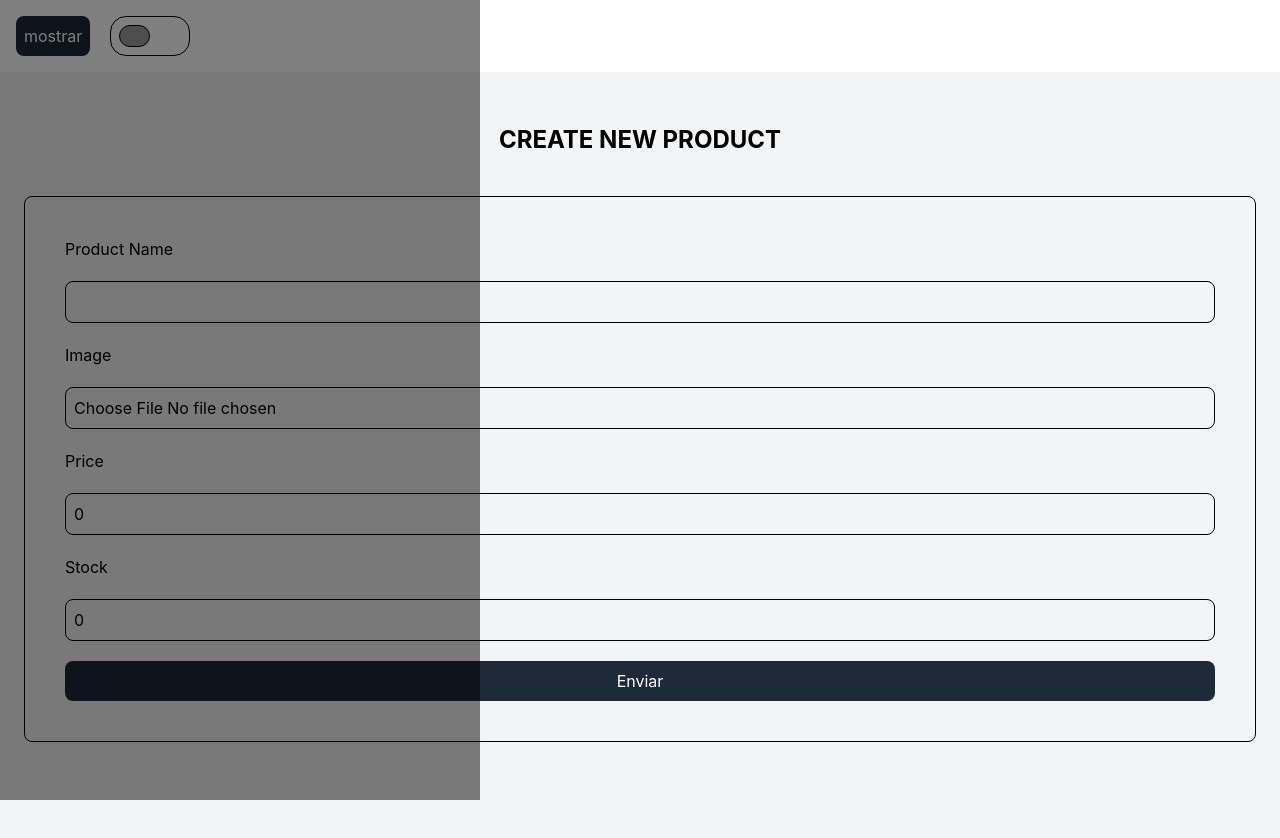
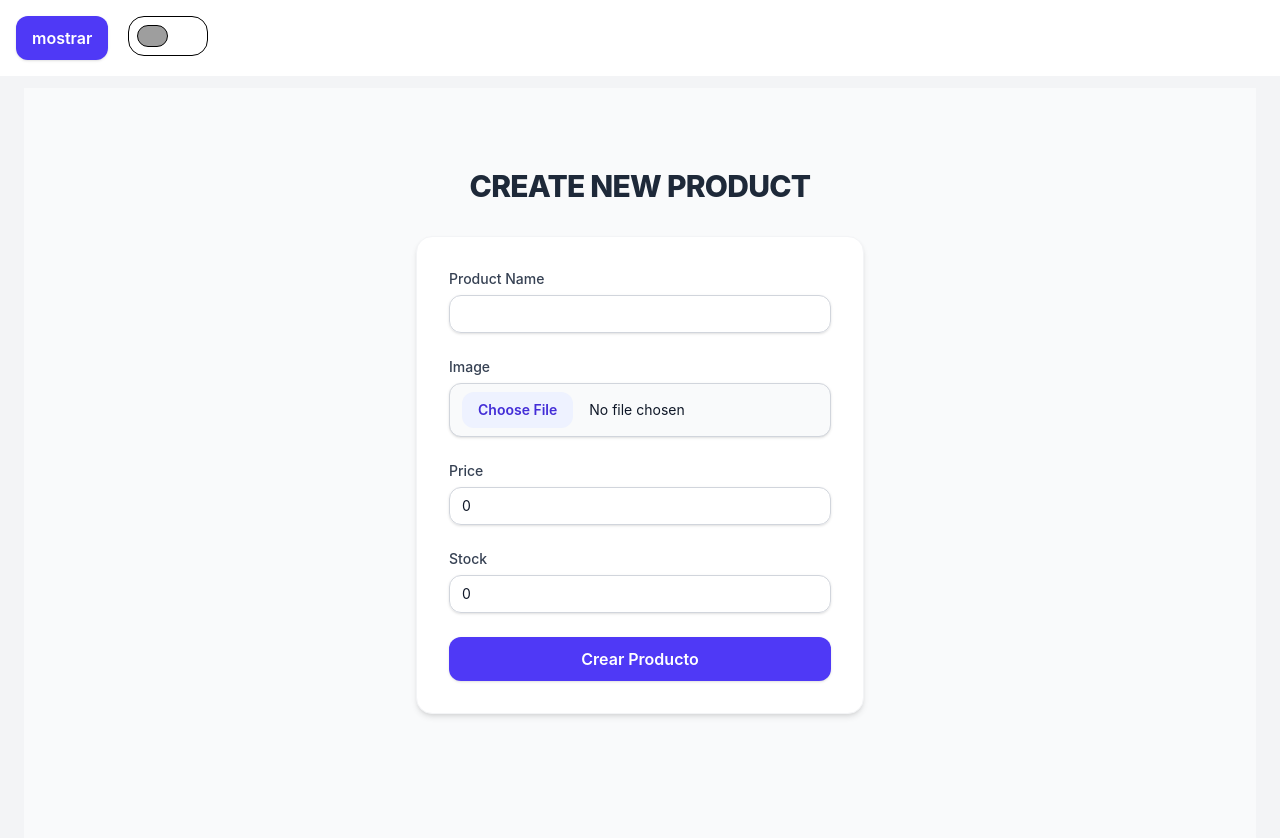
Before and after one commit to and1ru/POS-front, a React (Vite) app: page /private/create-product in a window 1280 px wide. Shown: the top 838 px of the page. Built offline with nearby package versions, Linux system fonts and the light colour scheme; grey boxes are pictures that could not be loaded.

Commit message:
se mejoraron los estilos del formulario para crear un producti

```diff
--- a/src/components/Input-component.tsx
+++ b/src/components/Input-component.tsx
@@ -1,24 +1,53 @@
 import { Controller, type Control, type FieldError, type FieldValues, type Path } from "react-hook-form";
+import { styles } from "../helper/style";
 
 interface Props<T extends FieldValues> {
-    name: Path<T>
+  name: Path<T>;
   label: string;
-    control: Control<T>
-    type:string;
+  control: Control<T>;
+  type: string;
   error?: FieldError;
   classN?: string;
 }
 
-export const InputComponent = <T extends FieldValues>({name,label,control,type, error, classN}:Props<T>) => {
+export const InputComponent = <T extends FieldValues>({ name, label, control, type, error, classN }: Props<T>) => {
+  // Determinamos si es un input de tipo archivo para aplicar estilos especiales
+  const isFile = type === "file";
+
   return (
-    <>
-    <label htmlFor={name}>{label}</label>
+    <div className={styles.inputWrapper}>
+      <label htmlFor={name} className={styles.label}>
+        {label}
+      </label>
+
       <Controller
         name={name}
         control={control}
-    render={({field}) => <input {...field} id={name} type={type} className={`border p-2 rounded-lg ${classN}`}/>}
+        render={({ field: { value, onChange, ...restField } }) => (
+          <input
+            {...restField}
+            id={name}
+            type={type}
+            // Si es tipo file, manejamos el valor de manera diferente (React Hook Form/HTML standard)
+            value={isFile ? undefined : value}
+            onChange={(e) => {
+              if (isFile) {
+                onChange(e.target.files?.[0]);
+              } else {
+                onChange(type === "number" ? Number(e.target.value) : e.target.value);
+              }
+            }}
+            className={`
+              ${styles.input}
+              ${isFile ? styles.inputFile : ""}
+              ${error ? styles.inputError : ""}
+              ${classN || ""}
+            `}
           />
-    { error && <p className="text-red-600 font-bold">{error.message}</p>}
-    </>
+        )}
+      />
+
+      {error && <p className={styles.errorText}>{error.message}</p>}
+    </div>
   );
 };
--- a/src/components/nav-component.tsx
+++ b/src/components/nav-component.tsx
@@ -11,7 +11,7 @@ export const NavComponent = () => {
   return (
     <nav
     onClick={handleNav}
-      className={`w-full bg-black/50  fixed top-0 ${navContext ? "" : "translate-x-[-100vh]"} transition-all duration-300`}
+      className={`w-full bg-black/50  fixed top-0 ${navContext ? "" : "translate-x-[-300vh]"} transition-all duration-300`}
     >
       <ul className={`w-70 h-screen bg-white border-gray-200 flex flex-col gap-5 ${navContext ? "" : "translate-x-[-63vh]"} transition-all duration-300`}>
         <LiNavComponent address="/private/dashboard" title="dashboard"/>
--- a/src/helper/style.ts
+++ b/src/helper/style.ts
@@ -1,6 +1,16 @@
 export const styles = {
-    button: "bg-gray-800 text-white p-2 rounded-lg w-full",
-    titulos: "text-center font-bold text-2xl my-10",
-    input: "bg-white p-2 rounded-lg border focus:outline-none",
-    formulario: "flex flex-col gap-5 border p-10 rounded-lg"
-}
+  titulos: "text-center font-extrabold text-3xl text-gray-800 my-8 tracking-tight",
+  formulario: "max-w-md mx-auto bg-white p-8 rounded-2xl shadow-md border border-gray-100 flex flex-col gap-6",
+  button: "w-full bg-indigo-600 hover:bg-indigo-700 text-white font-semibold py-2.5 px-4 rounded-xl transition duration-200 ease-in-out shadow-sm focus:outline-none focus:ring-2 focus:ring-indigo-500 focus:ring-offset-2",
+
+  // Clases base para los elementos del InputComponent
+  inputWrapper: "flex flex-col gap-1.5",
+  label: "text-sm font-medium text-gray-700",
+  input: "w-full px-3 py-2 border border-gray-300 rounded-xl shadow-sm focus:outline-none focus:ring-2 focus:ring-indigo-500 focus:border-indigo-500 transition duration-150 text-gray-900 placeholder-gray-400 text-sm",
+  inputError: "border-red-300 focus:ring-red-500 focus:border-red-500",
+
+  // Estilo especial para el input tipo file
+  inputFile: "file:mr-4 file:py-2 file:px-4 file:rounded-xl file:border-0 file:text-sm file:font-semibold file:bg-indigo-50 file:text-indigo-700 hover:file:bg-indigo-100 cursor-pointer bg-gray-50",
+
+  errorText: "text-xs text-red-500 font-medium mt-1"
+};
--- a/src/pages/create-product-page.tsx
+++ b/src/pages/create-product-page.tsx
@@ -5,32 +5,34 @@ import { zodResolver } from "@hookform/resolvers/zod";
 import { styles } from "../helper/style";
 
 export const CreateProductPage = () => {
-  const { handleSubmit, control, formState: { errors }} = useForm<productType>({
-    defaultValues:{
+  const { handleSubmit, control, formState: { errors } } = useForm<productType>({
+    defaultValues: {
       name: "",
       price: 0,
       stock: 0
     },
     mode: "onBlur",
     resolver: zodResolver(productSchema)
-  })
+  });
 
-  const handleForm:SubmitHandler<productType> = (data) => {
-    console.log(data)
-  }
+  const handleForm: SubmitHandler<productType> = (data) => {
+    console.log(data);
+  };
 
   return (
-    <>
+    <div className="min-h-screen bg-gray-50 py-12 px-4 sm:px-6 lg:px-8">
       <h1 className={styles.titulos}>CREATE NEW PRODUCT</h1>
-    <form
-    className={styles.formulario}
-    onSubmit={handleSubmit(handleForm)}>
+
+      <form className={styles.formulario} onSubmit={handleSubmit(handleForm)}>
         <InputComponent control={control} label="Product Name" name="name" type="text" error={errors.name} />
         <InputComponent control={control} label="Image" name="image" type="file" error={errors.image} />
         <InputComponent control={control} label="Price" name="price" type="number" error={errors.price} />
         <InputComponent control={control} label="Stock" name="stock" type="number" error={errors.stock} />
-      <button className="bg-gray-800 p-2 rounded-lg text-white">Enviar</button>
+
+        <button type="submit" className={styles.button}>
+          Crear Producto
+        </button>
       </form>
-    </>
+    </div>
   );
 };
```
Lines whose indentation alone changed are shown as unchanged.
